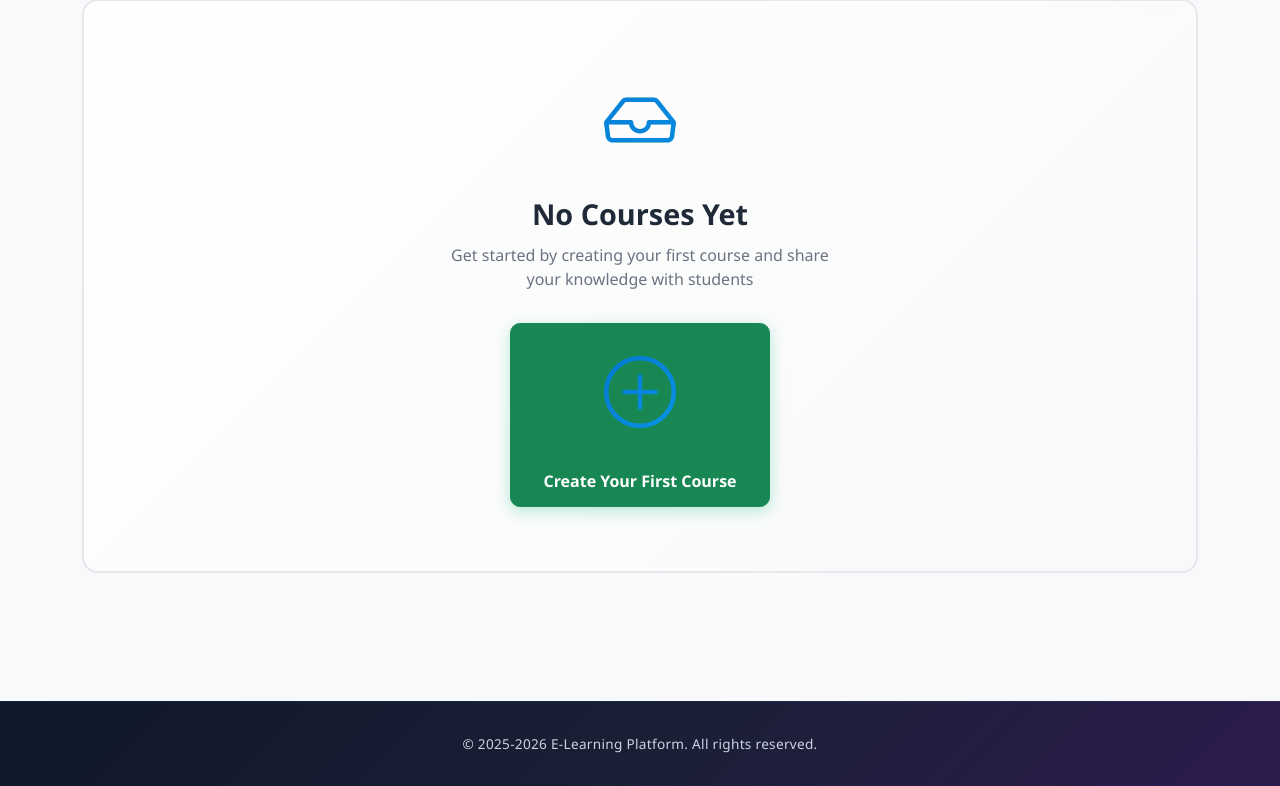
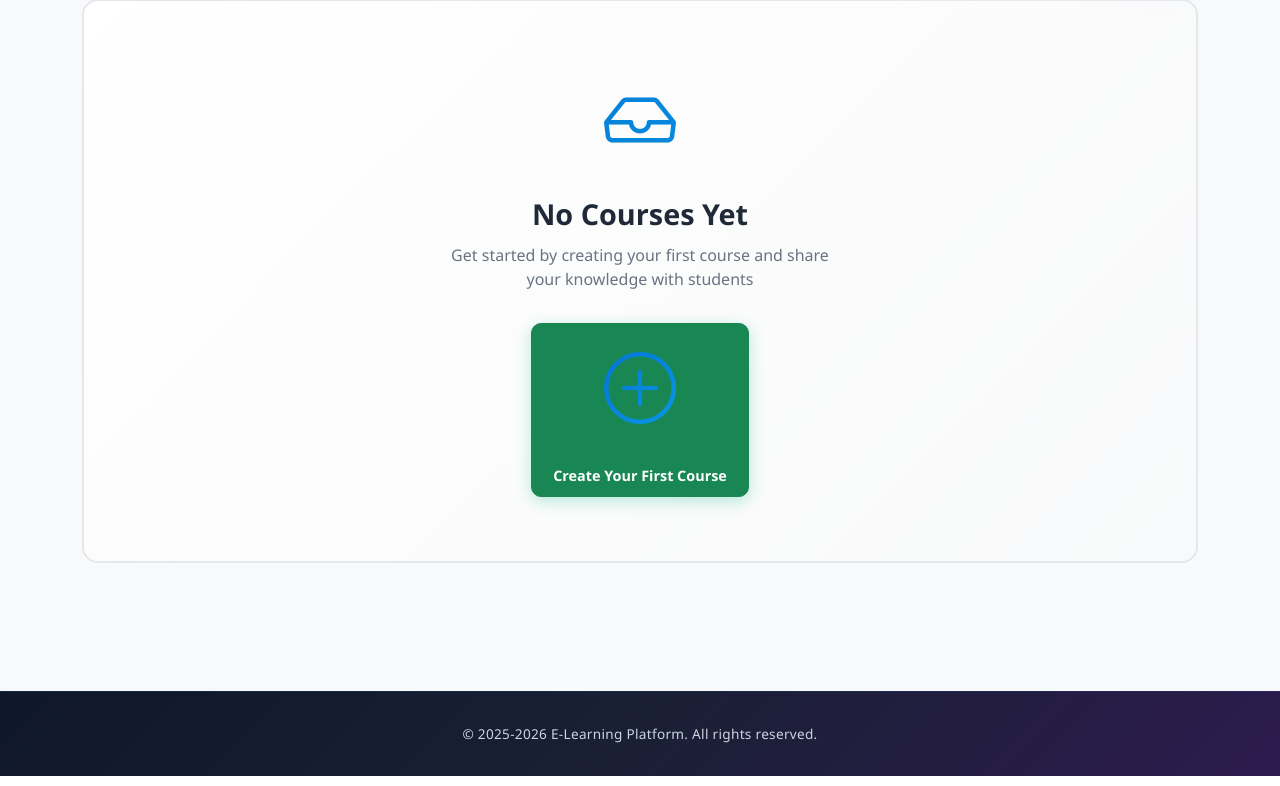
Before and after one commit to pritamrangari27/E-Learning-Platform, a Flask app: template app/templates/instructor_dashboard.html in a window 1280 px wide. Shown: the part 610-1396 px from the top of the page. Run offline with Flask 3, Linux system fonts and the light colour scheme; the template is opened without the code that fills it, so the values that code supplies are empty.

Commit message:
Reduce empty state button size

```diff
--- a/app/templates/instructor_dashboard.html
+++ b/app/templates/instructor_dashboard.html
@@ -451,15 +451,16 @@
     .empty-state .btn {
         position: relative;
         z-index: 1;
-        padding: 0.8rem 2rem !important;
+        padding: 0.55rem 1.3rem !important;
         font-weight: 600;
         border-radius: 10px;
         transition: all 0.3s ease;
         box-shadow: 0 4px 15px rgba(16, 185, 129, 0.3);
+        font-size: 0.9rem;
     }
 
     .empty-state .btn:hover {
-        transform: translateY(-3px);
+        transform: translateY(-2px);
         box-shadow: 0 8px 25px rgba(16, 185, 129, 0.4);
     }
 
```
